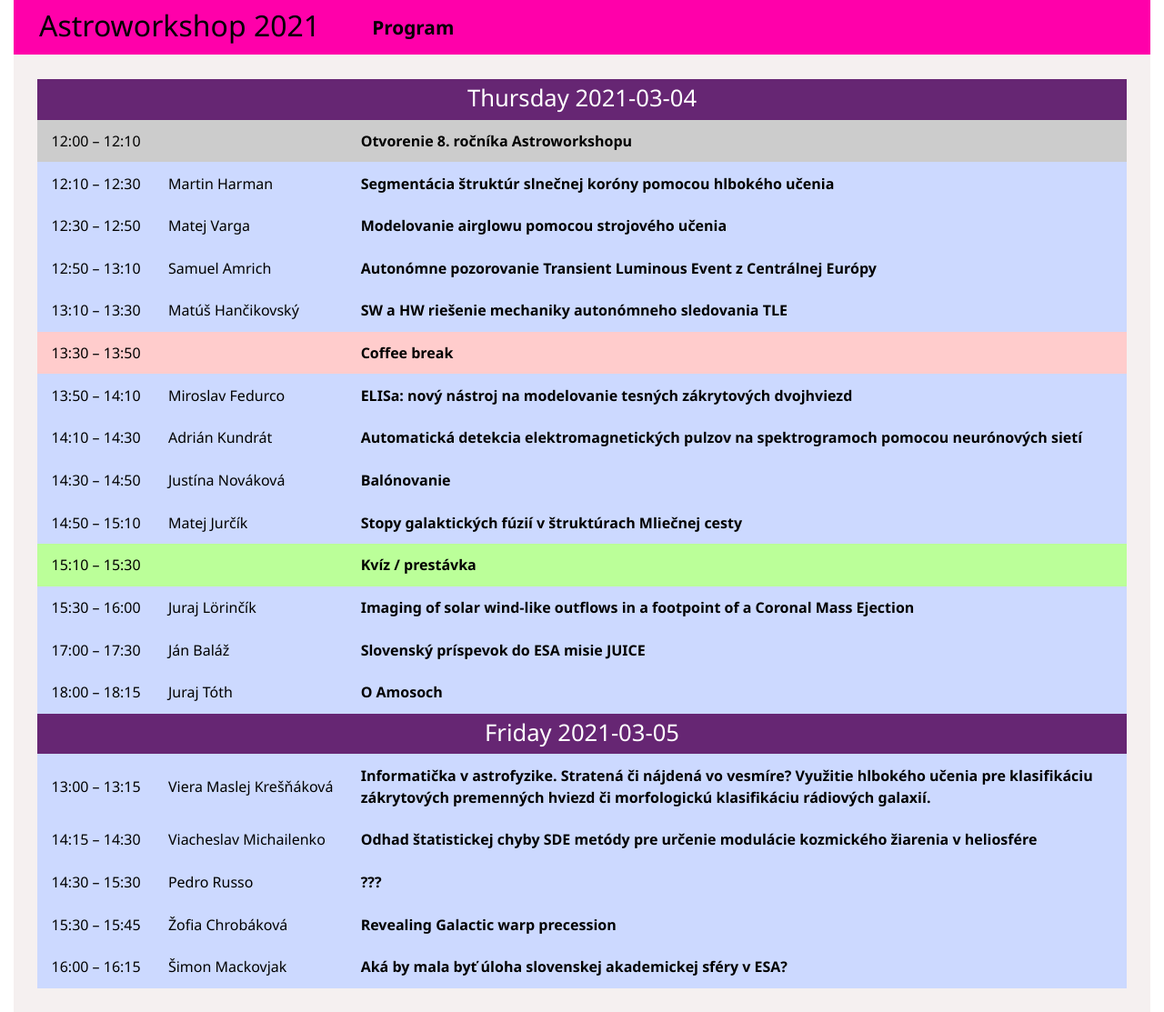
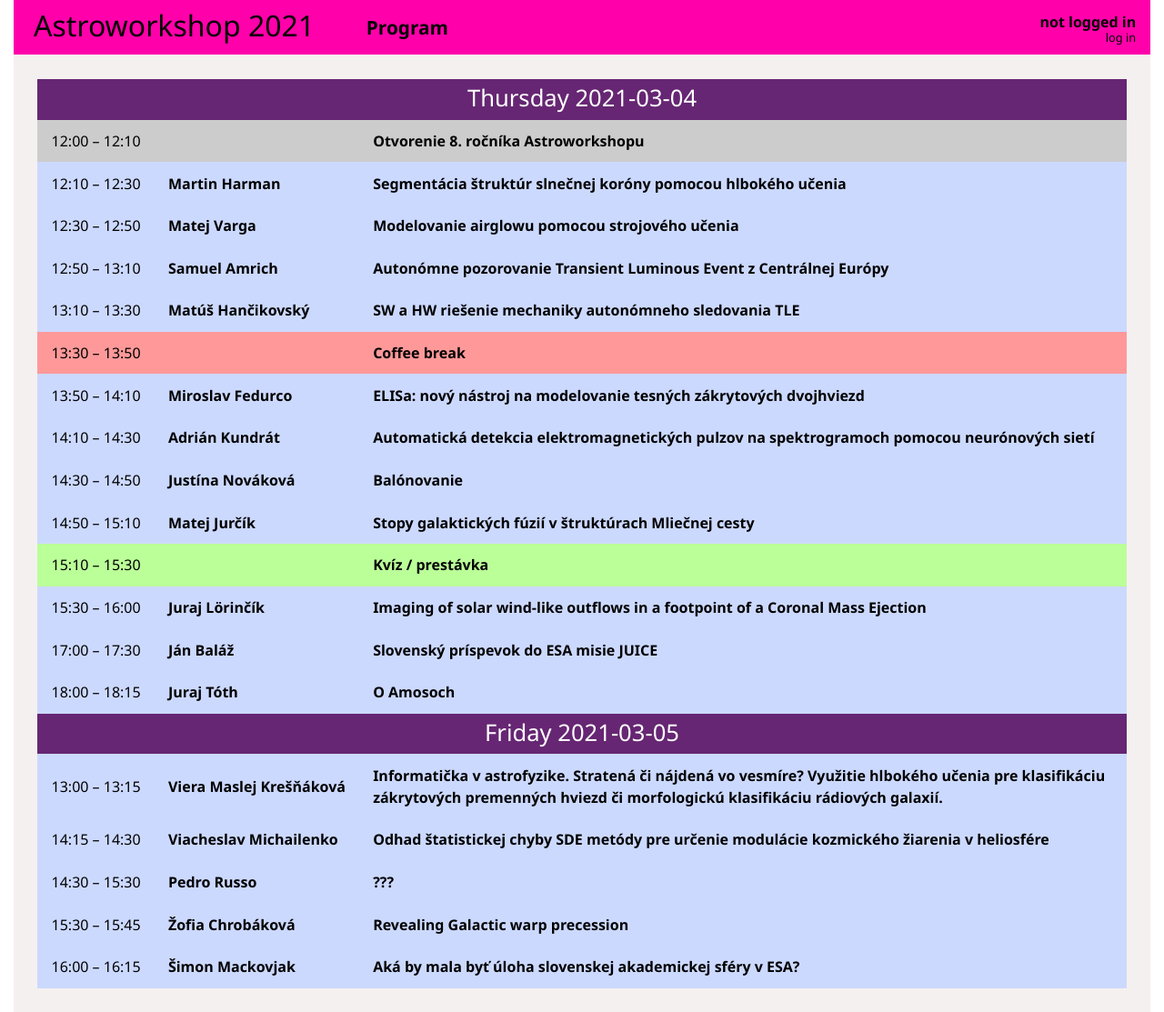
Before and after one commit to sesquideus/astroworkshop, a Django app: page / in a window 1280 px wide. Shown: the whole page at 91% size. Run offline with Django 3.2, Linux system fonts and the light colour scheme; data comes from the database, SQL or seed files in the repository; both versions use the stored data as it was after the commit.

Commit message:
Accounts

```diff
--- a/astroworkshop/settings.py
+++ b/astroworkshop/settings.py
@@ -135,3 +135,5 @@ DATETIME_INPUT_FORMATS = [
 ]
 DATE_FORMAT = 'Y-m-d'
 DATE_INPUT_FORMATS = ['%Y-%m-%d']
+
+LOGIN_REDIRECT_URL = '/'
--- a/core/models/event.py
+++ b/core/models/event.py
@@ -2,6 +2,9 @@ from django.db import models
 
 
 class Event(models.Model):
+    class Meta:
+        ordering = ('start', 'name')
+
     code = models.CharField(max_length=32, unique=True)
     name = models.CharField(max_length=32, unique=True)
     start = models.DateTimeField()
--- a/core/templates/core/header.html
+++ b/core/templates/core/header.html
@@ -5,4 +5,15 @@
     <ul>
         <li><a href="{% url 'programme' year=2021 %}">Program</a></li>
     </ul>
+
+    <div class="login-status">
+        {% if request.user.is_authenticated %}
+            <a href="{% url 'account' username=request.user.username %}" class="username logged">{{ request.user.get_full_name }}</a>
+            <a href="{% url 'logout' %}">log out</a>
+        {% else %}
+            <a class="username not-logged">not logged in</a>
+            <a href="{% url 'login' %}">log in</a>
+        {% endif %}
+    </div>
+
 </div>
--- a/core/templates/core/programme.html
+++ b/core/templates/core/programme.html
@@ -11,20 +11,19 @@
             </tr>
             {% for slot in slots_day %}
                 <tr class="category-{{ slot.category }}">
-                    <td class="time" rowspan="{{ slot.people_count|at_least:1 }}">
+                    <td class="time">
                         {{ slot.start|timezone:"Europe/Bratislava"|time:"H:i" }}
                         {% if slot.start and slot.duration > 0 %}
                             &ndash;&nbsp;{{ slot.start|add_minutes:slot.duration|timezone:"Europe/Bratislava"|time:"H:i" }}
                         {% endif %}
                     </td>
-                    <td class="person" rowspan="{{ slot.people_count|at_least:1 }}">
-                        {% if slot.people_count > 1 %}
-                            <abbr title="{{ slot.people|join:", " }}">{{ slot.people.0 }}, ...</abbr>
-                        {% else %}
-                        {{ slot.people.0|default:"" }}
-                        {% endif %}
+                    <td class="person">
+                        {% for person in slot.people %}
+                            <a href="{% url 'account' person.username %}">{{ person.get_full_name }}</a>
+                            {% if not forloop.last %}<br />{% endif %}
+                        {% endfor %}
                     </td>
-                    <td class="title" rowspan="{{ slot.people_count|at_least:1 }}">
+                    <td class="title">
                         <a href="{% url 'slot' id=slot.id %}">{{ slot.title }}</a>
                     </td>
                 </tr>
--- a/core/urls.py
+++ b/core/urls.py
@@ -1,9 +1,14 @@
-from django.urls import path
+from django.urls import path, re_path
+from django.contrib.auth import views as authViews
 
-from .views import talks
+from .views import talks, participant
 
 urlpatterns = [
     path('', talks.ProgrammeView.as_view(), name='default'),
     path('<int:year>/', talks.ProgrammeView.as_view(), name='programme'),
     path('talk/<int:id>/', talks.SlotView.as_view(), name='slot'),
+
+    path('participant/<slug:username>/', participant.ParticipantView.as_view(), name='account'),
+    path('login', authViews.LoginView.as_view(template_name='core/login.html'), name='login'),
+    path('logout', authViews.LogoutView.as_view(template_name='core/logout.html', next_page='default'), name='logout'),
 ]
--- a/static/css/main.css
+++ b/static/css/main.css
@@ -11,7 +11,7 @@ body {
 
 div.header {
     height: 16mm;
-    padding: 12px 28px;
+    padding: 12px;
     background-color: hsl(320, 100%, 50%);
 }
 
@@ -22,7 +22,7 @@ div.header div.title {
 }
 
 div.header h1 {
-    margin: 0px;
+    margin: 0px 10px;
 }
 
 div.header ul {
@@ -51,6 +51,26 @@ div.header a {
 
 div.header a:visited {
     color: black;
+}
+
+div.header div.login-status {
+    display: block;
+    float: right;
+    text-align: right;
+    width: 10%;
+    min-width: 200px;
+    padding: 1mm;
+}
+
+div.header div.login-status a {
+    font-size: 80%;
+    font-weight: normal;
+}
+
+div.header div.login-status a.username {
+    font-weight: 600;
+    display: block;
+    font-size: 100%;
 }
 
 div.entire {
@@ -151,7 +171,7 @@ table tr.category-O {
 }
 
 table tr.category-M {
-    background-color: hsl(0, 100%, 90%);
+    background-color: hsl(0, 100%, 80%);
 }
 
 table tr.category-T {
```
Also changed, not shown: core/admin.py (+21 -2 lines), core/templates/core/login.html (added, +16 -0 lines), core/templates/core/participant.html (added, +18 -0 lines), core/templates/core/slot.html (+10 -3 lines), core/views/participant.py (added, +12 -0 lines), db.sqlite3.
